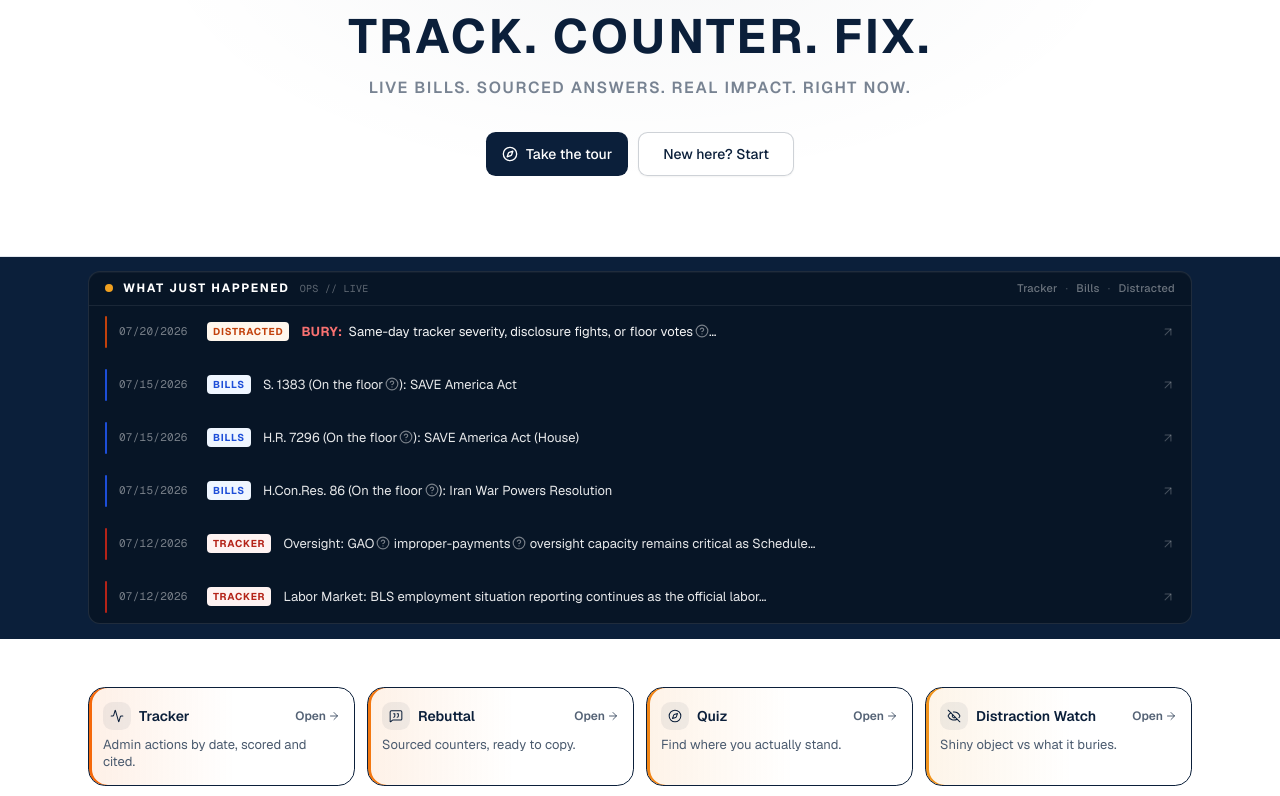
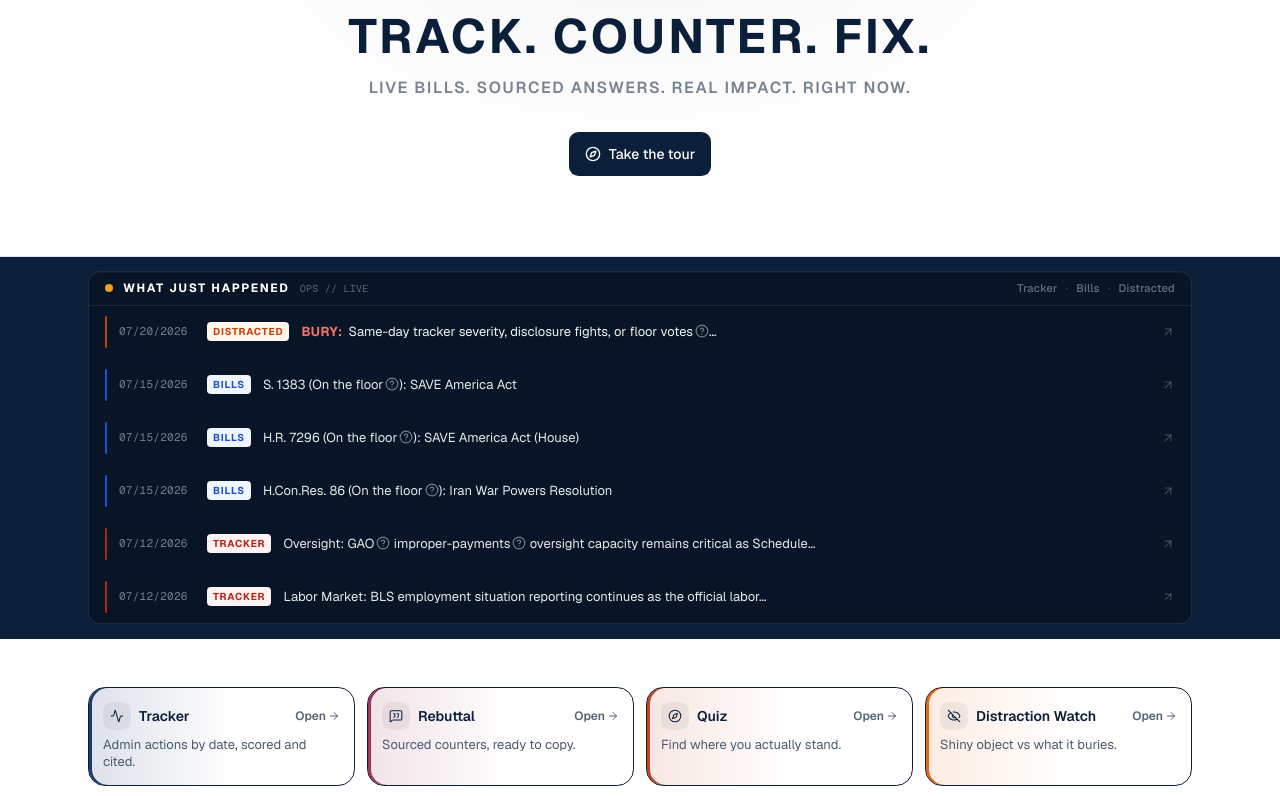
Before and after one commit to brivera2005/thesunriseparty, a Next.js app: page / in a window 1280 px wide. Shown: the part 200-996 px from the top of the page. Built offline with nearby package versions, Linux system fonts and the light colour scheme.

Commit message:
Pass 65.2: dawn-to-sunrise homepage grid accents.
Tracker through Saved progress early dawn to full sunrise; Blueprint stays blue THE FIX. SW bumped to v65.2.

```diff
--- a/components/landing/landing-page.tsx
+++ b/components/landing/landing-page.tsx
@@ -89,23 +89,55 @@ const platformCards: {
 const LOGO_NAVY = "#0b1f3a";
 const BLUEPRINT_BLUE = "#2563eb";
 
+/** Dawn → full sunrise keyframes for grid accents (excl. Blueprint). */
+const SUNRISE_STOPS: { t: number; h: number; s: number; l: number }[] = [
+  { t: 0, h: 220, s: 58, l: 28 }, // early dawn — deep navy
+  { t: 0.14, h: 338, s: 52, l: 42 }, // rose / pink dawn
+  { t: 0.28, h: 14, s: 75, l: 44 }, // dark orange dawn
+  { t: 0.42, h: 22, s: 86, l: 50 }, // coral
+  { t: 0.56, h: 30, s: 90, l: 52 }, // mid sunrise orange
+  { t: 0.7, h: 38, s: 88, l: 55 }, // gold
+  { t: 0.85, h: 46, s: 84, l: 58 }, // bright gold
+  { t: 1, h: 52, s: 78, l: 62 }, // full sunrise — soft yellow light
+];
+
+function lerp(a: number, b: number, u: number) {
+  return a + (b - a) * u;
+}
+
+function lerpHue(a: number, b: number, u: number) {
+  let d = b - a;
+  if (d > 180) d -= 360;
+  if (d < -180) d += 360;
+  return (a + d * u + 360) % 360;
+}
+
 /**
- * Sunrise orange to yellow progression across the destination grid.
- * Blueprint card overrides with a strong blue accent as THE FIX.
+ * Early dawn → mid sunrise → full sunrise across the destination grid.
+ * Blueprint keeps a strong blue accent as THE FIX (not in this sequence).
  */
 function sunriseCardAccent(index: number, total: number) {
   const t = total <= 1 ? 0 : index / (total - 1);
-  const h = 24 + t * 26;
-  const s = 92 - t * 10;
-  const l = 50 + t * 8;
+  let i = 0;
+  while (i < SUNRISE_STOPS.length - 2 && t > SUNRISE_STOPS[i + 1].t) i += 1;
+  const a = SUNRISE_STOPS[i];
+  const b = SUNRISE_STOPS[i + 1];
+  const u = (t - a.t) / (b.t - a.t || 1);
+  const h = lerpHue(a.h, b.h, u);
+  const s = lerp(a.s, b.s, u);
+  const l = lerp(a.l, b.l, u);
+  // Stronger left wash in dark dawn so the stripe reads on white.
+  const washA = 0.08 + (1 - t) * 0.07;
   return {
-    accent: `hsl(${h} ${s}% ${l}%)`,
-    wash: `hsl(${h} ${s}% ${l}% / 0.1)`,
+    accent: `hsl(${h.toFixed(1)} ${s.toFixed(1)}% ${l.toFixed(1)}%)`,
+    wash: `hsl(${h.toFixed(1)} ${s.toFixed(1)}% ${l.toFixed(1)}% / ${washA.toFixed(3)})`,
   };
 }
 
 export function LandingPage() {
-  const cardCount = platformCards.length;
+  const sunriseTotal = platformCards.filter(
+    (c) => c.highlight !== "blueprint"
+  ).length;
 
   return (
     <PageShell>
@@ -134,15 +166,6 @@ export function LandingPage() {
                 <Compass className="size-4" aria-hidden />
                 Take the tour
               </Link>
-              <Link
-                href="/start"
-                className={cn(
-                  buttonVariants({ variant: "outline", size: "lg" }),
-                  "min-h-11 border-navy/20 text-navy hover:bg-navy/[0.04]"
-                )}
-              >
-                New here? Start
-              </Link>
             </div>
           </FadeIn>
         </div>
@@ -155,9 +178,12 @@ export function LandingPage() {
           <div className="grid grid-cols-1 gap-2 sm:grid-cols-2 sm:gap-3 lg:grid-cols-3 xl:grid-cols-4">
             {platformCards.map((card, i) => {
               const isBlueprint = card.highlight === "blueprint";
+              const sunriseIndex = platformCards
+                .slice(0, i)
+                .filter((c) => c.highlight !== "blueprint").length;
               const { accent, wash } = isBlueprint
                 ? { accent: BLUEPRINT_BLUE, wash: "rgba(37, 99, 235, 0.12)" }
-                : sunriseCardAccent(i, cardCount);
+                : sunriseCardAccent(sunriseIndex, sunriseTotal);
 
               return (
                 <FadeIn key={card.href} delay={i * 25}>
--- a/lib/data/changelog.ts
+++ b/lib/data/changelog.ts
@@ -7,6 +7,27 @@ export interface ChangelogEntry {
 
 /** Site iteration history - meta transparency for Project Sunrise builds */
 export const changelog: ChangelogEntry[] = [
+  {
+    version: "0.65.2",
+    date: "2026-07-20",
+    title: "Pass 65.2 - Dawn-to-sunrise grid accents",
+    highlights: [
+      "Homepage destination cards progress early dawn (deep navy, rose, dark orange) → mid sunrise (coral/gold) → full sunrise (bright gold/soft yellow)",
+      "About stays nav-only; gradient spans Tracker through Saved; Blueprint remains blue THE FIX",
+      "Navy #0b1f3a stroke kept; soft left wash + inset accent pattern unchanged",
+      "SW cache hard-bumped to sunrise-v65.2-20260720T1445-dawn-grid",
+    ],
+  },
+  {
+    version: "0.65.1",
+    date: "2026-07-20",
+    title: "Pass 65.1 - Single hero tour CTA",
+    highlights: [
+      "Homepage hero keeps only Take the tour (to /start); removed duplicate New here? Start button",
+      "First-visit WizardPrompt banner unchanged",
+      "SW cache hard-bumped to sunrise-v65.1-20260720T0945-hero-cta",
+    ],
+  },
   {
     version: "0.65.0",
     date: "2026-07-20",
--- a/package.json
+++ b/package.json
@@ -1,6 +1,6 @@
 {
   "name": "project-sunrise",
-  "version": "0.65.0",
+  "version": "0.65.2",
   "private": true,
   "scripts": {
     "dev": "next dev",
--- a/public/sw.js
+++ b/public/sw.js
@@ -1,8 +1,8 @@
-/* Project Sunrise service worker - Pass 65 hard cache bust.
- * Kitchen-table jargon tips on every opaque card term.
+/* Project Sunrise service worker - Pass 65.2 hard cache bust.
+ * Homepage grid: dawn → full sunrise card accents.
  */
 
-const CACHE = "sunrise-v65-20260720T1100-jargon-tips";
+const CACHE = "sunrise-v65.2-20260720T1445-dawn-grid";
 
 const PRECACHE = [
 
```
